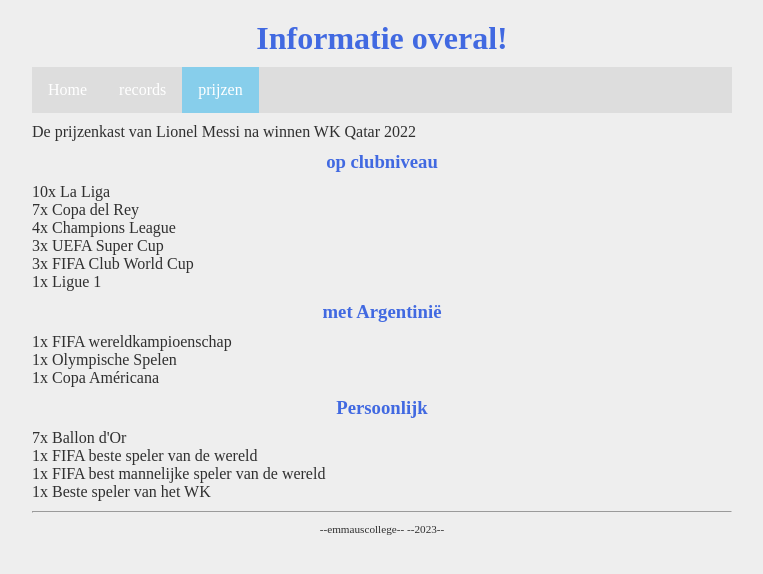
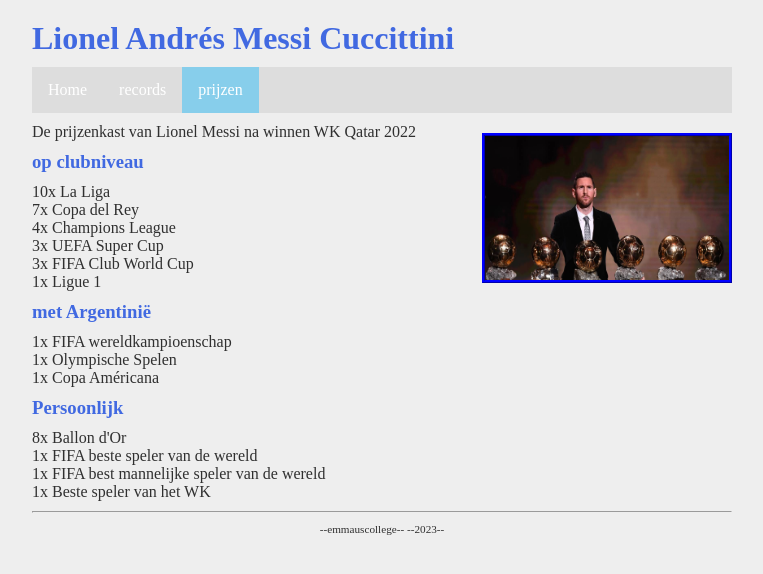
Before and after one commit to Tijmene07/messi, a plain HTML site: page info.html in a window 1280 px wide. Shown: the whole page, without its empty margins (258-1021 px from the left). Drawn offline with Linux system fonts and the light colour scheme.

Commit message:
messi 23/11

```diff
--- a/info.html
+++ b/info.html
@@ -12,7 +12,7 @@
   <div class="page">
 
     <header>
-      <h1>Informatie overal!</h1>
+      <h1>Lionel Andrés Messi Cuccittini</h1>
     </header>
 
     <nav>
@@ -24,9 +24,11 @@
     </nav>
 
     <main>
-      <p><div>De prijzenkast van Lionel Messi na winnen WK Qatar 2022</div>
+      <img class="item-plaatje2" src="afbeeldingen/messi dee goat 8.jpeg" alt="jeugd">
+      <p><div> De prijzenkast van Lionel Messi na winnen WK Qatar 2022</div>
 <p></p>
         <h3>op clubniveau</h3>
+
 
 <div>10x La Liga</div>
 <div>7x Copa del Rey</div>
@@ -41,7 +43,7 @@
 <div>1x Copa Américana</div>
 
 <h3>Persoonlijk</h3>
-<div>7x Ballon d'Or</div>
+<div>8x Ballon d'Or</div>
 <div>1x FIFA beste speler van de wereld</div>
 <div>1x FIFA best mannelijke speler van de wereld</div>
 <div>1x Beste speler van het WK</div>
--- a/style.css
+++ b/style.css
@@ -44,7 +44,7 @@ main {
 
 h1, h2, h3 {                      /* geldt voor h1 en h2 en h3 */
   margin: 10px 0px;
-  text-align: center;             /* tekst centreren */
+  text-align: left;             /* tekst centreren */
 }
 
 p {
@@ -54,20 +54,32 @@ p {
 
 img {
   margin: 10px 0px;
+  width: 10px;
+  height: 300px;
+  border:ridge 3px blue;
+
 }
 
 /* Indeling voor hoofd pagina */
 
 /* .item {} */ /* hier doen we nog niks mee, dat mag je zelf toevoegen */
 
+.item-plaatje2 {
+ float:right;
+width: 250px;
+height: 150px;
+
+}
+
 .item-plaatje {
   float:left;
   width:250px;
-  padding-right: 15px; /* zorgt dat plaatje niet tegen tekst komt */
+
 }
 .item-tekst {
   float:right;
   width: 450px;
+  padding-left: 15px; /* zorgt dat plaatje niet tegen tekst komt */
 }
 
 /* Indeling voor sub pagina */
@@ -77,6 +89,9 @@ img {
 h1, h2, h3 {
       color: royalblue;
 }
+
+
+
 
 .smalltext {
     text-align: center;
@@ -124,3 +139,10 @@ nav li a:hover {
 nav li a.active {
     background-color: skyblue;
 }
+
+
+  }
+
+}
+
+.
```
Also changed, not shown: afbeeldingen/messi dee goat 8.jpeg (added).
